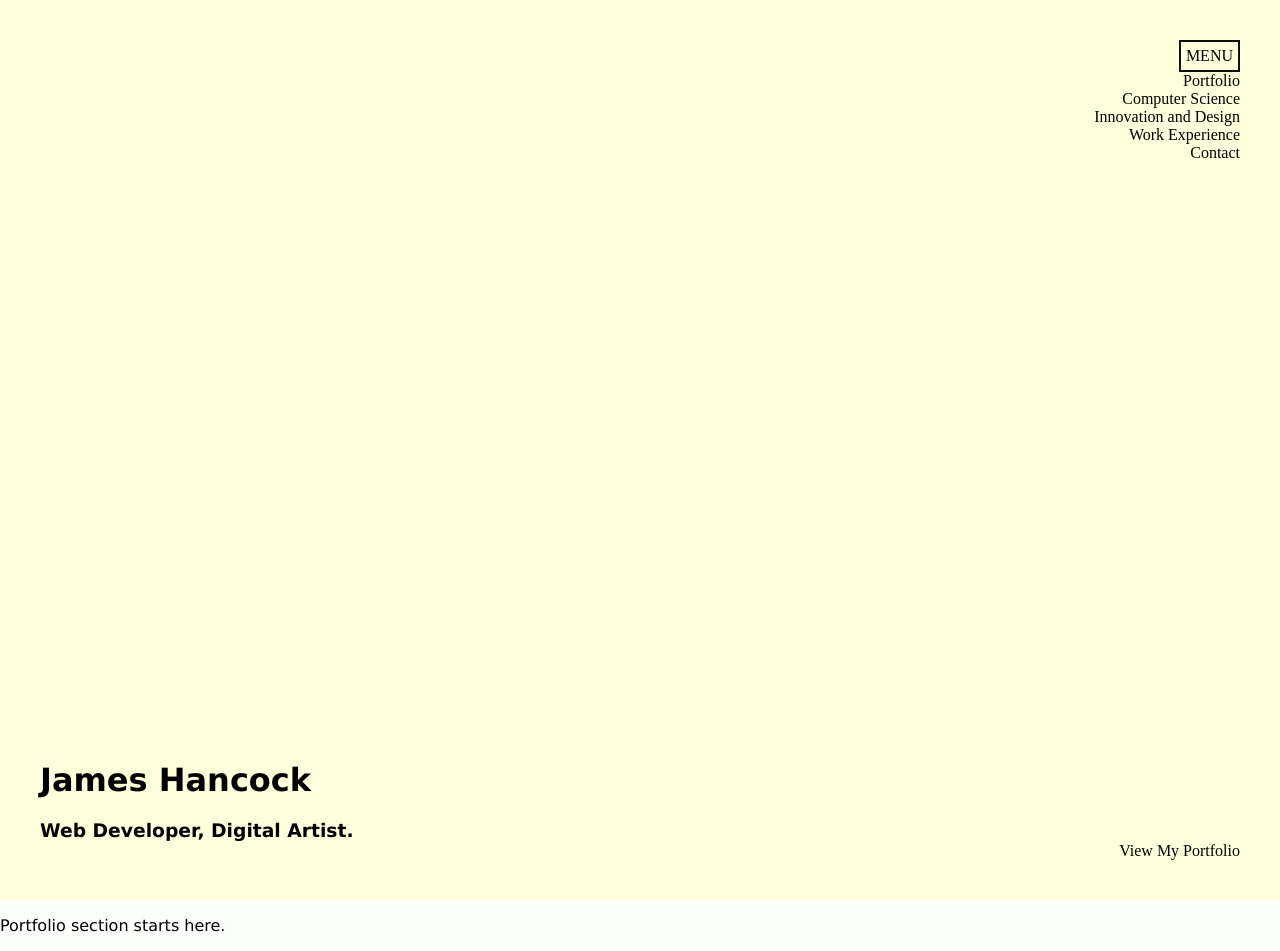
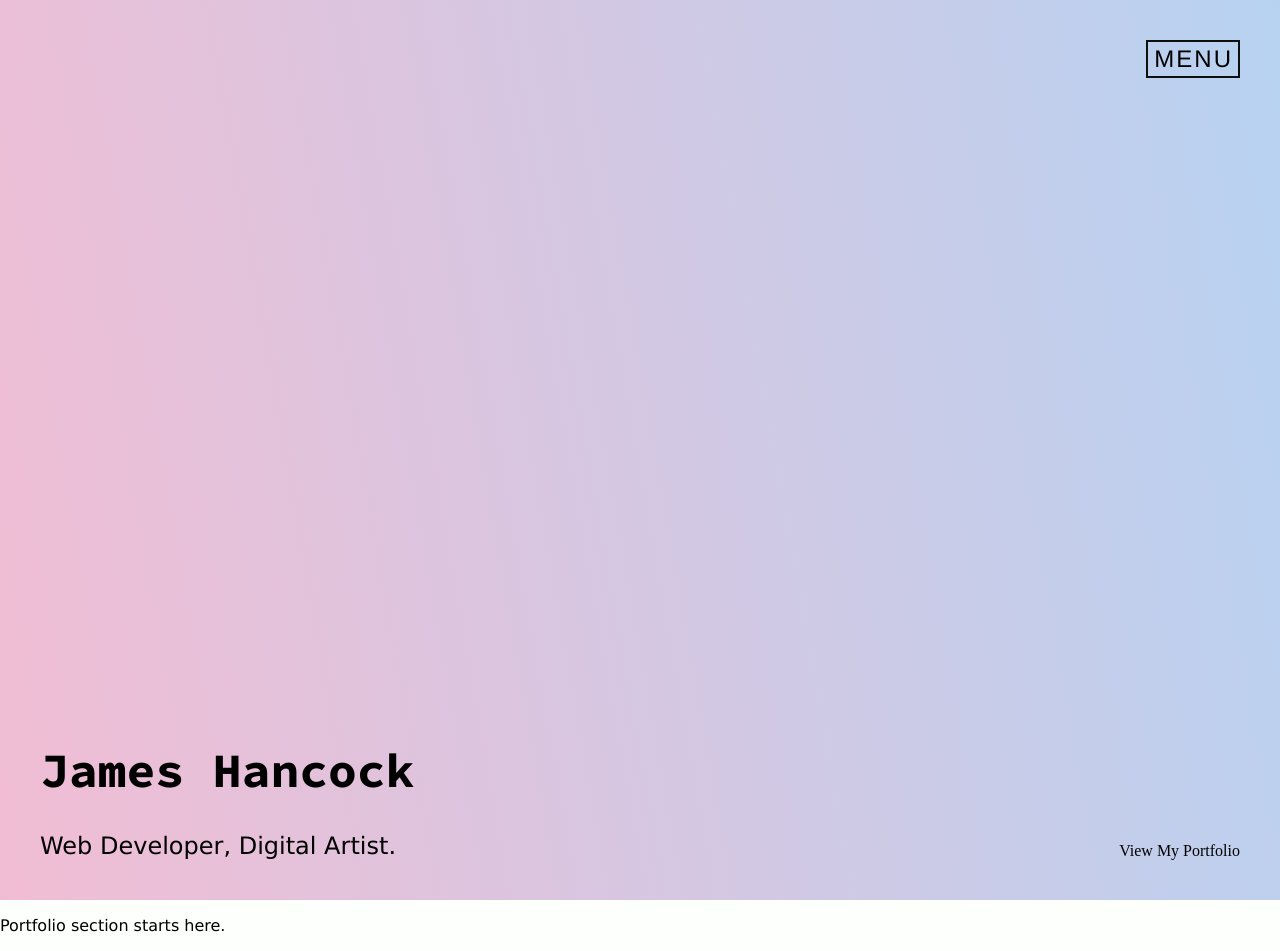
Before and after one commit to jhancock532/jhancock532.github.io, a Jekyll site: the page built from index.html, in a window 1280 px wide. Built offline with Jekyll 4.4.1, drawn with Linux system fonts in a browser that asks for light colours; some web fonts are replaced.

Commit message:
Button styling and background tweaks

```diff
--- a/_sass/_variables.scss
+++ b/_sass/_variables.scss
@@ -24,16 +24,38 @@ $secondary-color: $color--dark-grey;
 /** Media Query Breakpoints */
 
 $media-query-breakpoints: (
-  xs: 576px, //Mobile Landscape
-  sm: 768px, //Tablet Portrait
-  md: 992px, //Tablet Landscape
+  sm: 600px, //Mobile Landscape
+  md: 900px, //Tablet Landscape
   lg: 1200px //Desktop
 );
 
 /** Typography Variables */
 
+/** Typography Variables
+ * Primary font (body) - Crimson Pro
+ * Secondary font (headings) - SourceCodePro
+ */
+
+@font-face {
+  font-family: "SourceCodePro";
+  src: url("/assets/fonts/SourceCodePro-Regular.ttf");
+}
+
+@font-face {
+  font-family: "SourceCodePro";
+  src: url("/assets/fonts/SourceCodePro-Medium.ttf");
+  font-weight: 500;
+}
+
+@font-face {
+  font-family: "SourceCodePro";
+  src: url("/assets/fonts/SourceCodePro-Bold.ttf");
+  font-weight: 700;
+}
+
+
 $font-primary: Verdana, Arial, Tahoma, Serif;
-$font-secondary: Helvetica;
+$font-secondary: SourceCodePro, Helvetica;
 
 $font-weights: ("regular": 400, "medium": 500, "bold": 700);
 
@@ -45,16 +67,16 @@ $mobile-font-sizes: (
   l: 18px,
   xl: 22px,
   xxl: 28px,
-  xxxl: 36px
+  xxxl: 32px
 );
 
 $tablet-font-sizes: (
   xxs: 8px,
   xs: 10px,
   s: 12px,
-  m: 14px,
+  m: 18px,
   l: 18px,
-  xl: 22px,
+  xl: 24px,
   xxl: 28px,
   xxxl: 36px
 );
@@ -65,7 +87,7 @@ $desktop-font-sizes: (
   s: 14px,
   m: 18px,
   l: 22px,
-  xl: 26px,
+  xl: 24px,
   xxl: 32px,
   xxxl: 48px
 );
--- a/_sass/components/_button.scss
+++ b/_sass/components/_button.scss
@@ -1,5 +1,15 @@
 .button {
-  padding: $grid / 4;
+  padding: $grid / 4 $grid / 4 $grid / 4 $grid / 4 + 1px;
   border: 2px solid $color--black;
   display: inline-block;
+  line-height: 1em;
+  margin: 0;
+  font-family: $font-secondary;
+  letter-spacing: 2px;
+  @include font-size(xl);
+
+  &:hover {
+    cursor: pointer;
+  }
+
 }
--- a/_sass/components/_menu.scss
+++ b/_sass/components/_menu.scss
@@ -1,5 +1,7 @@
 .menu {
   text-align: right;
 
-
+  &__options-list {
+    display: none;
+  }
 }
--- a/_sass/layouts/_homepage.scss
+++ b/_sass/layouts/_homepage.scss
@@ -1,14 +1,26 @@
 .homepage {
   &__background {
     height: 100vh;
-    width: 100wh;
-    background-color: #ffffdd;
+    background: rgb(241,189,212);
+    background: linear-gradient(80deg, rgba(241,189,212,1) 0%, rgba(183,210,241,1) 100%);
   }
 
   &__jumbotron {
     position: absolute;
     bottom: 2 * $grid;
     left: 2 * $grid;
+  }
+
+  &__title {
+    font-family: $font-secondary;
+    @include font-size(xxxl);
+  }
+
+  &__tagline {
+    font-family: $font-primary;
+    font-weight: 400;
+    @include font-size(xl);
+    margin: 0;
   }
 
   &__menu {
--- a/index.html
+++ b/index.html
@@ -6,13 +6,13 @@ layout: default
 <div class="homepage__background"></div>
 
 <div class="homepage__jumbotron">
-  <h1>James Hancock</h1>
-  <h3>Web Developer, Digital Artist.</h3>
+  <h1 class="homepage__title">James Hancock</h1>
+  <h3 class="homepage__tagline">Web Developer, Digital Artist.</h3>
 </div>
 
 <div class="homepage__menu menu">
   <div class="button">MENU</div>
-  <div class="menu__option-list">
+  <div class="menu__options-list">
     <div class="menu__option">Portfolio</div>
     <div class="menu__option">Computer Science</div>
     <div class="menu__option">Innovation and Design</div>
```
